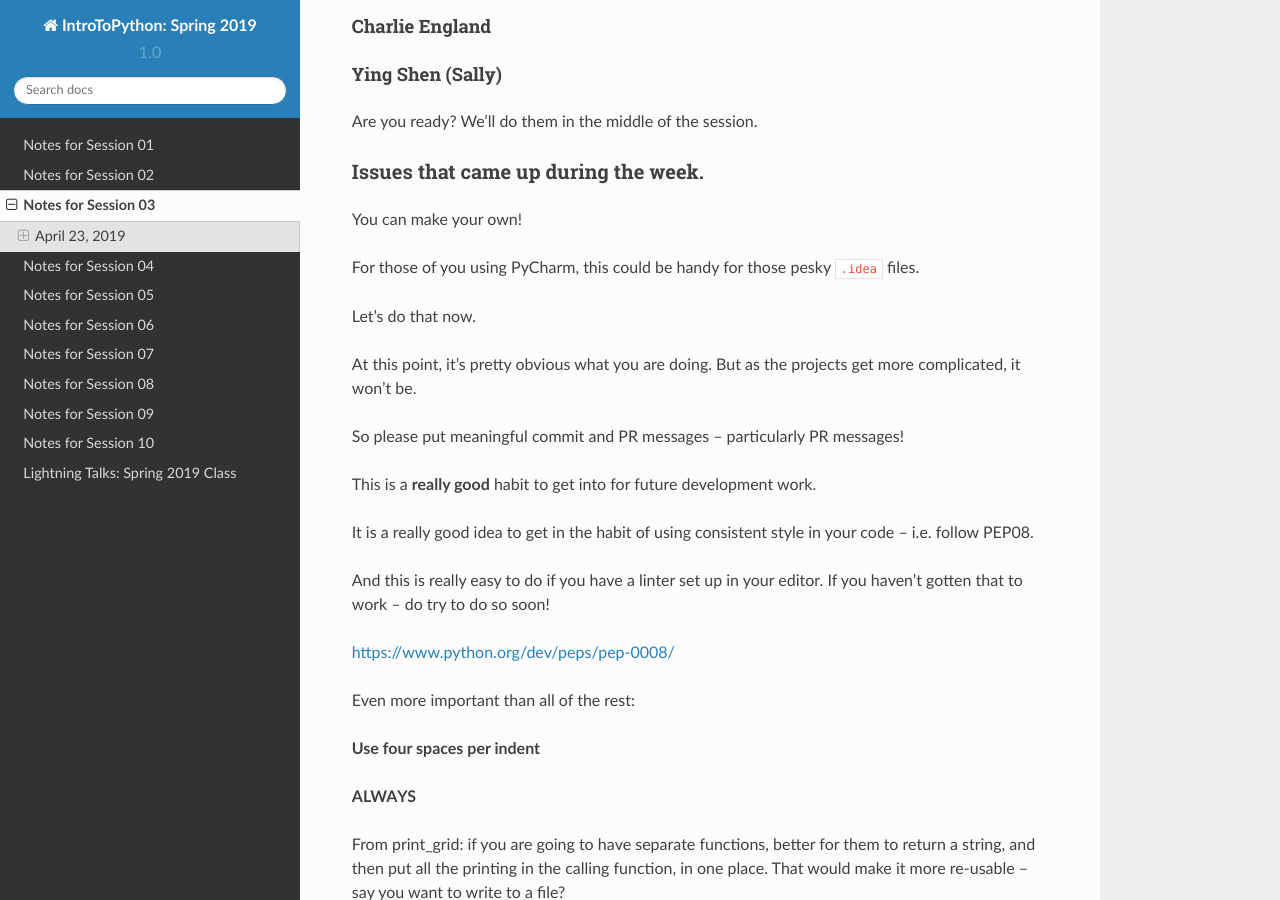
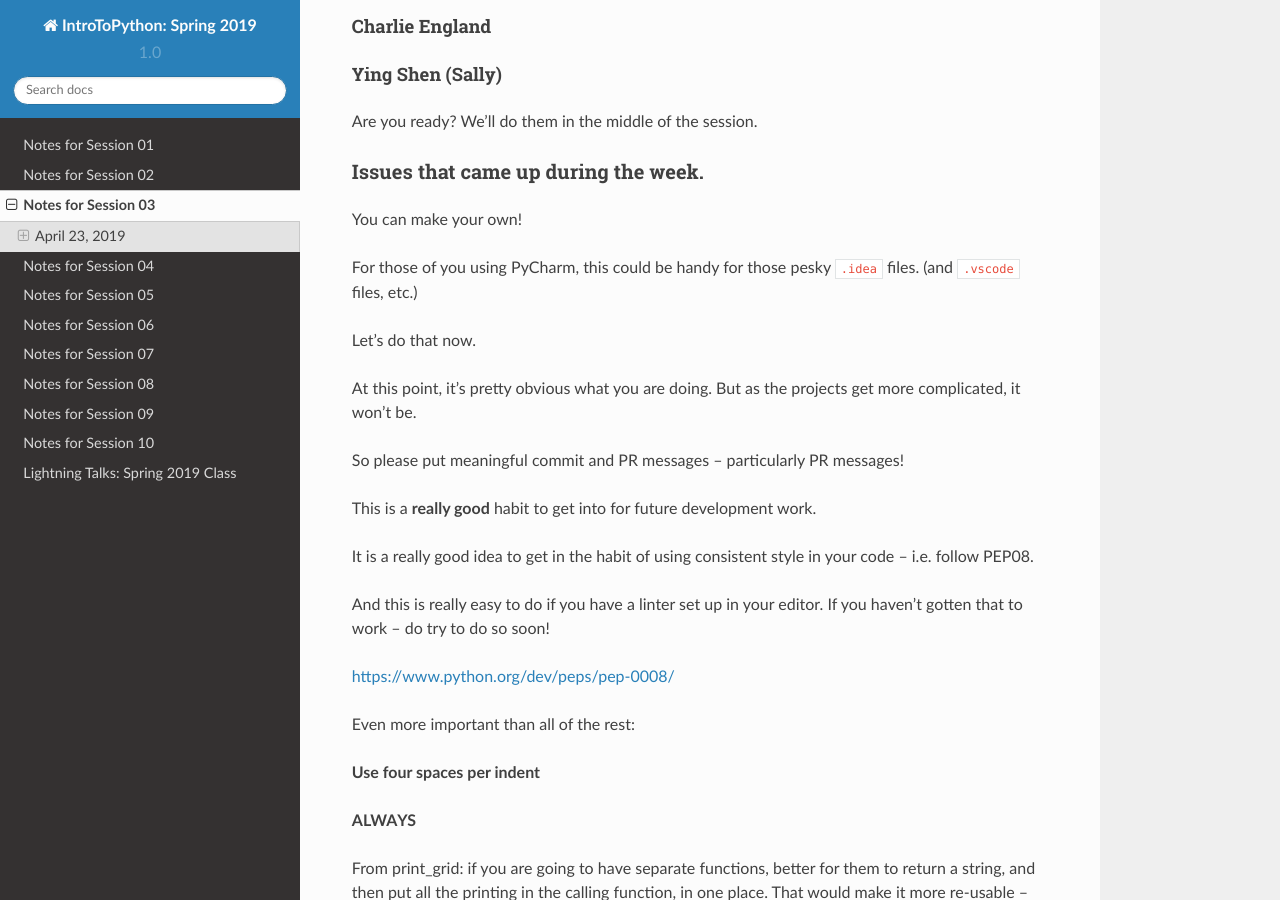
Before and after one commit to UWPCE-PythonCert-ClassRepos/SP_2019_210A_classroom, a Sphinx documentation site: the page built from notes_for_class/source/session03.rst, in a window 1280 px wide and 900 px high, scrolled down 396 px. Built offline with Sphinx 7.4.7 and the Read the Docs theme 2.0.0, drawn with Linux system fonts in a browser that asks for light colours.

Commit message:
updated notes and lightning talk page for lession 3

```diff
--- a/notes_for_class/source/lightning_talks.rst
+++ b/notes_for_class/source/lightning_talks.rst
@@ -16,6 +16,8 @@
 
 Cole Garvens Phalen
 ...................
+
+What is Python? How does it compare to some other languages.
 
 Brian Scott Ervin
 .................
--- a/notes_for_class/source/session03.rst
+++ b/notes_for_class/source/session03.rst
@@ -35,7 +35,7 @@
 
 You can make your own!
 
-For those of you using PyCharm, this could be handy for those pesky ``.idea`` files.
+For those of you using PyCharm, this could be handy for those pesky ``.idea`` files. (and ``.vscode`` files, etc.)
 
 Let's do that now.
 
```
